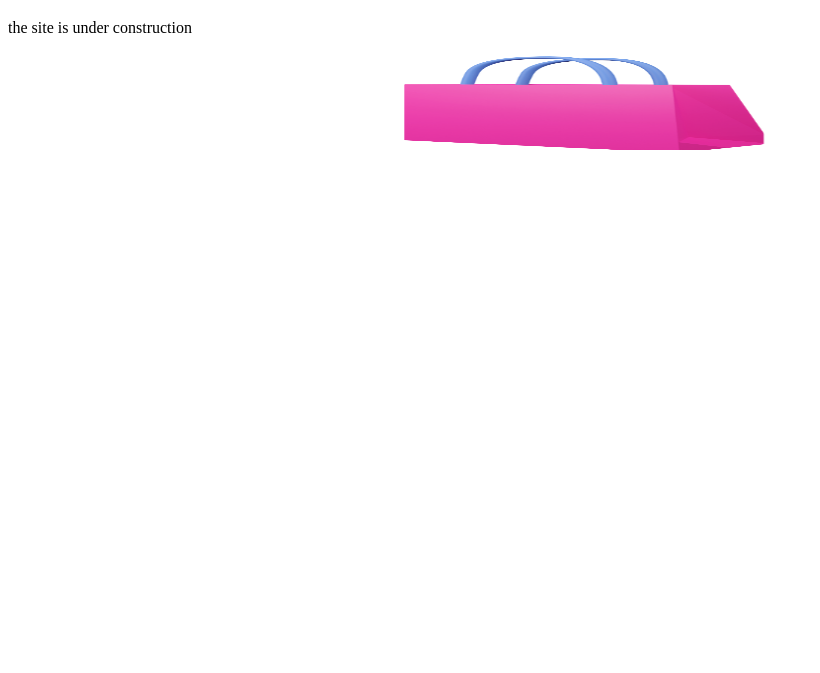
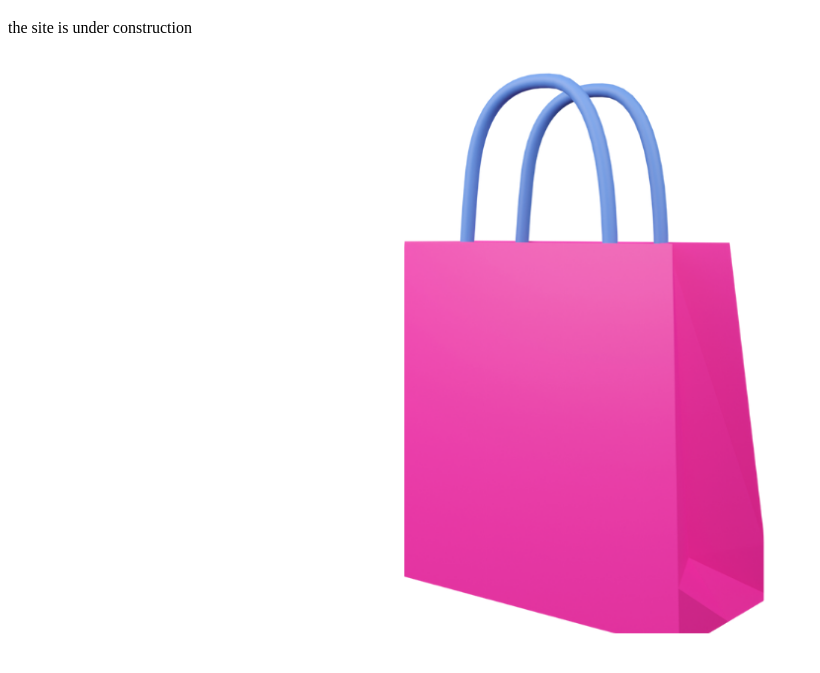
Before and after one commit to TeamFabd/MoMs_Bag, a plain HTML site: page index.html in a window 1280 px wide. Shown: the part 61-734 px from the top of the page, without its empty margins (0-820 px from the left). Drawn offline with Linux system fonts and the light colour scheme.

Commit message:
initialcommit

```diff
--- a/index.html
+++ b/index.html
@@ -9,6 +9,6 @@
 <body>
     <h1 class="style1">MoM's-Bag</h1>
     <p>the site is under construction</p>
-    <img src="Untitled design.png" width="100%" height="100px">
+    <img src="Untitled design.png" width="100%" height="600px">
 </body>
 </html>
```
